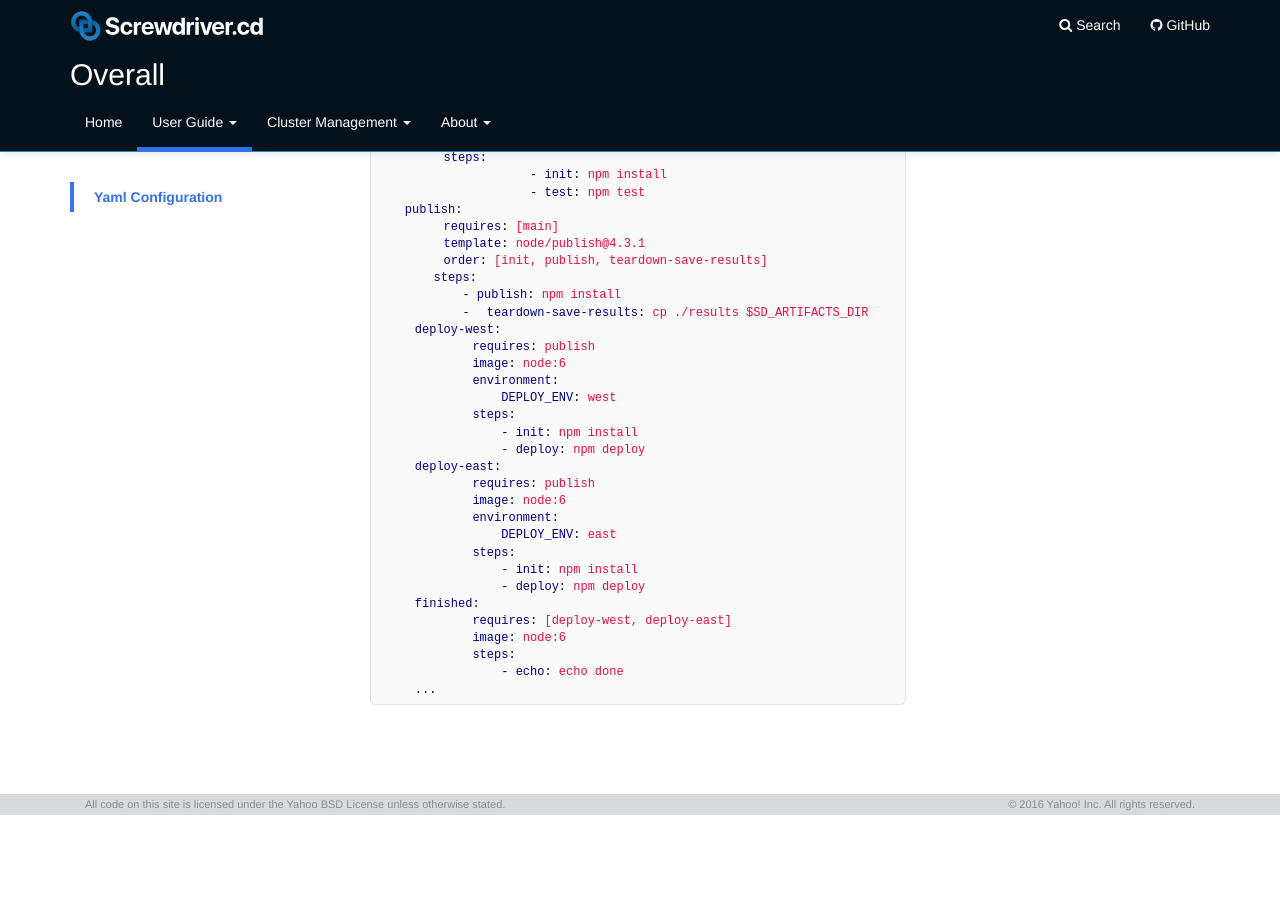
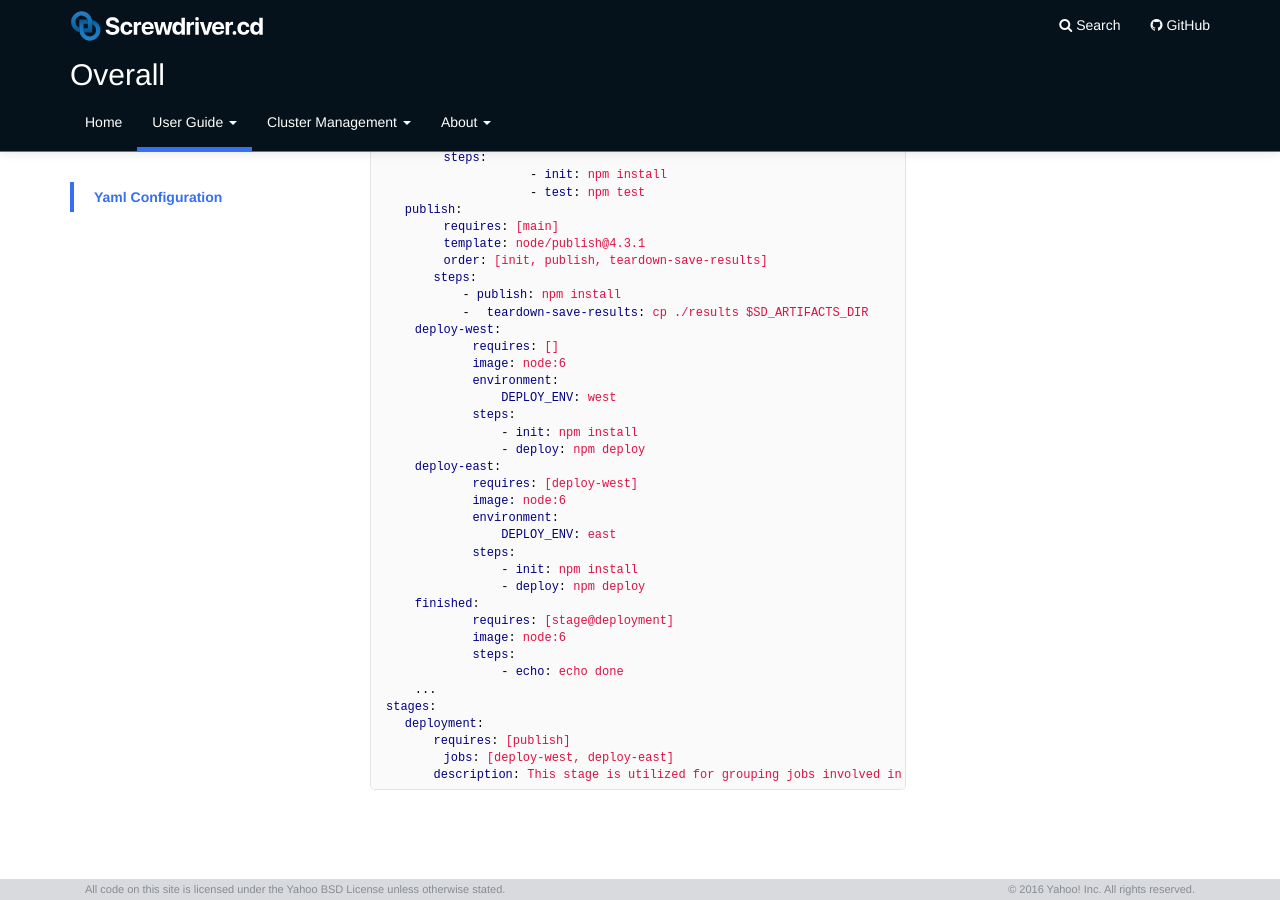
Before and after one commit to screwdriver-cd/guide, a Jekyll site: the page built from docs/user-guide/configuration/index.md, in a window 1280 px wide and 900 px high, scrolled down 558 px. Built offline with Jekyll 4.4.1, drawn with Linux system fonts in a browser that asks for light colours; before the commit the page ends 1373 px from its top, so only the background shows below that.

Commit message:
add stage in the config

```diff
--- a/docs/user-guide/configuration/index.md
+++ b/docs/user-guide/configuration/index.md
@@ -4,9 +4,9 @@ title: Overall
 category: User Guide
 menu: menu
 toc:
-    - title: Yaml Configuration
-      url: "#yaml-configuration"
-      active: true
+  - title: Yaml Configuration
+    url: "#yaml-configuration"
+    active: true
 ---
 
 # Yaml Configuration
@@ -52,7 +52,7 @@ You can access information about properties by hovering over the property name.
             - <span class="key">publish</span>: <span class="value">npm install</span>
             - <a href="#teardown"><span class="key">teardown-save-results</span>: <span class="value">cp ./results $SD_ARTIFACTS_DIR</span></a>
     <a href="#jobs"><span class="key">deploy-west</span>:
-        <span class="key">requires</span>: <span class="value">publish</span>
+        <span class="key">requires</span>: <span class="value">[]</span> <!-- explanation here -->
         <span class="key">image</span>: <span class="value">node:6</span>
         <span class="key">environment</span>:
             <span class="key">DEPLOY_ENV</span>: <span class="value">west</span>
@@ -60,7 +60,7 @@ You can access information about properties by hovering over the property name.
             - <span class="key">init</span>: <span class="value">npm install</span>
             - <span class="key">deploy</span>: <span class="value">npm deploy</span></a>
     <a href="#jobs"><span class="key">deploy-east</span>:
-        <span class="key">requires</span>: <span class="value">publish</span>
+        <span class="key">requires</span>: <span class="value">[deploy-west]</span>
         <span class="key">image</span>: <span class="value">node:6</span>
         <span class="key">environment</span>:
             <span class="key">DEPLOY_ENV</span>: <span class="value">east</span>
@@ -68,12 +68,18 @@ You can access information about properties by hovering over the property name.
             - <span class="key">init</span>: <span class="value">npm install</span>
             - <span class="key">deploy</span>: <span class="value">npm deploy</span></a>
     <a href="#jobs"><span class="key">finished</span>:
-        <span class="key">requires</span>: <span class="value">[deploy-west, deploy-east]</span>
+        <span class="key">requires</span>: <span class="value">[stage@deployment]</span> <!-- explanation here -->
         <span class="key">image</span>: <span class="value">node:6</span>
         <span class="key">steps</span>:
             - <span class="key">echo</span>: <span class="value">echo done</span></a>
     <a href="#jobs">...</a>
+<a href="#stages"><span class="key">stages</span>:</a>
+    <span class="key">deployment</span>:
+        <span class="key">requires</span>: <span class="value">[publish]</span>
+        <a href="#jobsInStage"><span class="key">jobs</span>: <span class="value">[deploy-west, deploy-east]</span></a>
+        <span class="key">description</span>: <span class="value">This stage is utilized for grouping jobs involved in deploying components to multiple regions.</span>
 </pre>
+
     <div class="yaml-side">
         <div id="requires" class="hidden">
             <h4>Requires</h4>
@@ -143,5 +149,14 @@ You can access information about properties by hovering over the property name.
             <h4>Teardown</h4>
             <p>User-defined steps that will always run at the end of a build (even if the previous steps fail or the build is aborted). Step name always starts with "teardown-".</p>
         </div>
+        <div id="stages" class="hidden">
+            <h4>Stages</h4>
+            <p>A list of stages designed to group jobs with similar purposes.</p>
+        </div>
+        <div id="jobsInStage" class="hidden">
+            <h4>Jobs in a stage</h4>
+            <p>A list of jobs that belong to a stage. It can consist of one or more jobs.</p>
+        </div>
     </div>
+
 </div>
```
Also changed, not shown: docs/user-guide/configuration/stages.md (added, +8 -0 lines).
